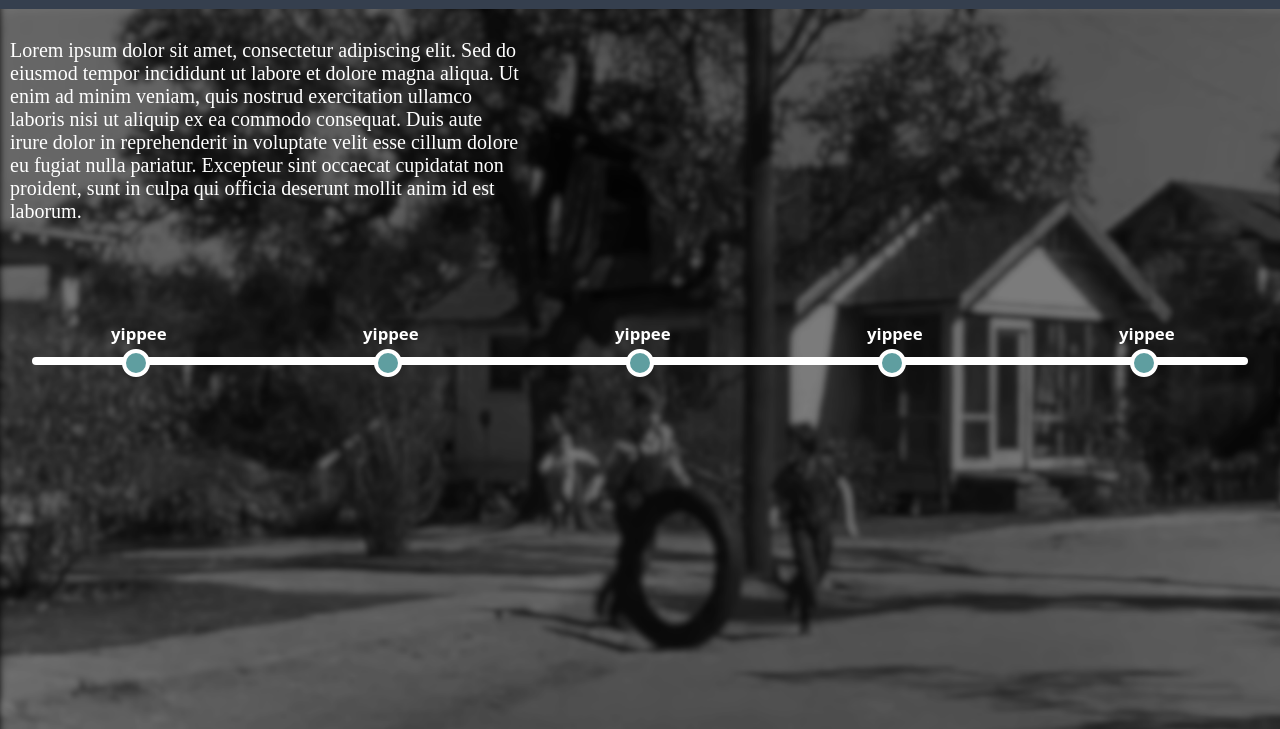
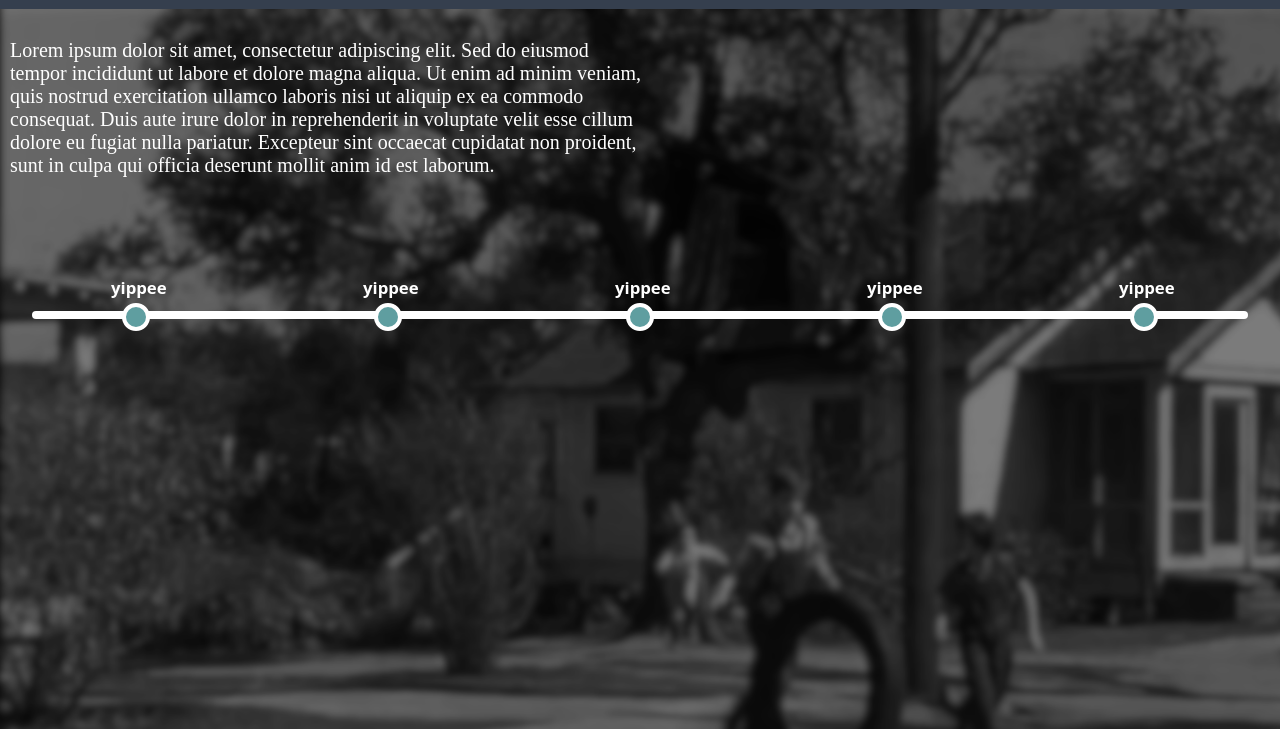
Before and after one commit to connor-anderson-nc/tkmb-website-project, a plain HTML site: page index.html in a window 1280 px wide. Shown: the part 71-800 px from the top of the page. Drawn offline with Linux system fonts and the light colour scheme.

Commit message:
fixed scaling fo laptop

```diff
--- a/style.css
+++ b/style.css
@@ -29,7 +29,7 @@ header {
 }
 
 #paragraph > p {
-    max-width: 40vw;
+    max-width: 50vw;
     font-size: 20px;
 }
 
@@ -38,6 +38,6 @@ main {
     margin: 0;
     margin-top: 10vh;
     background-size: cover;
-    height: 90vh;
+    height: 110vh;
     padding: 10px;
 }
```
